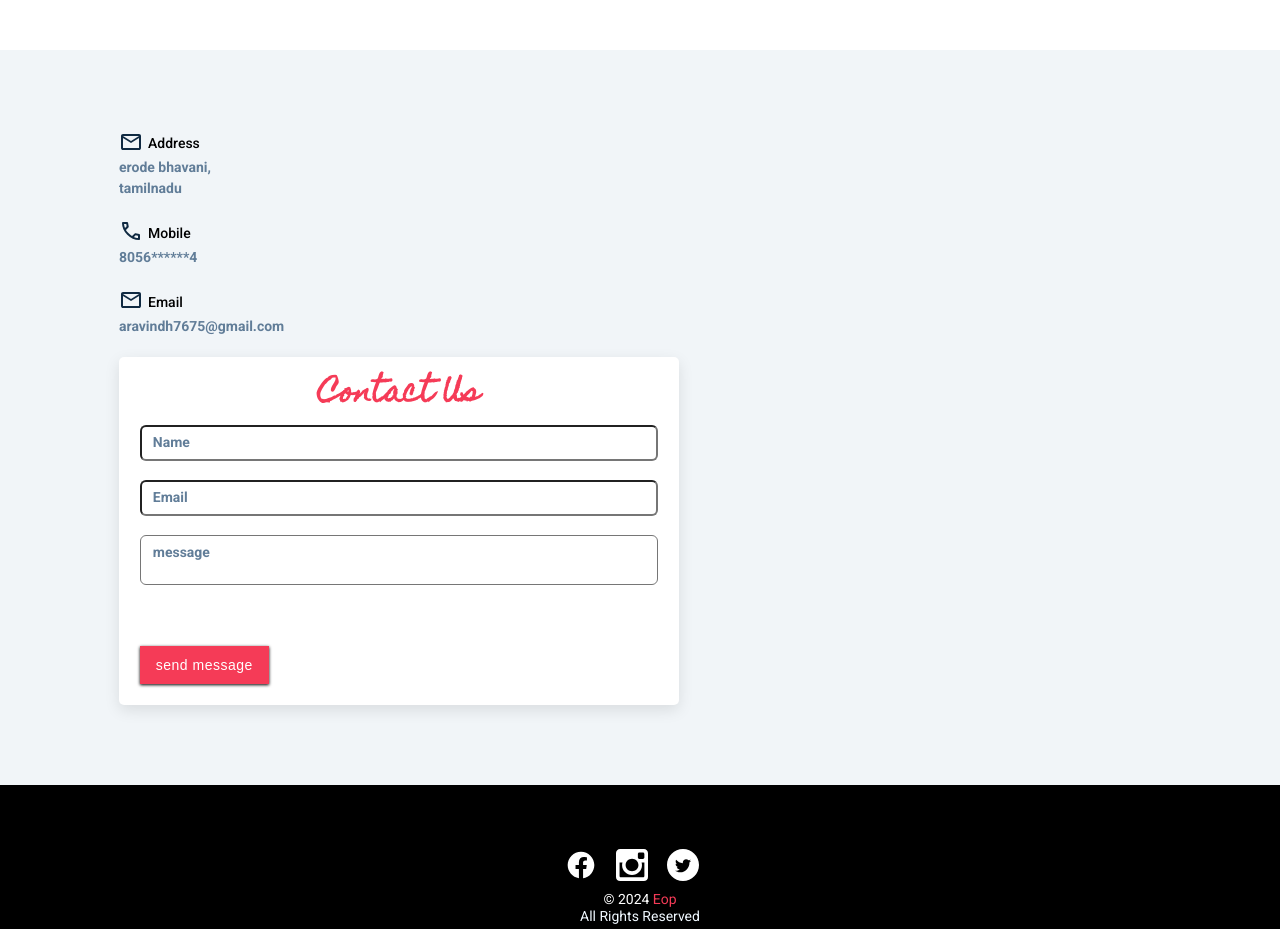
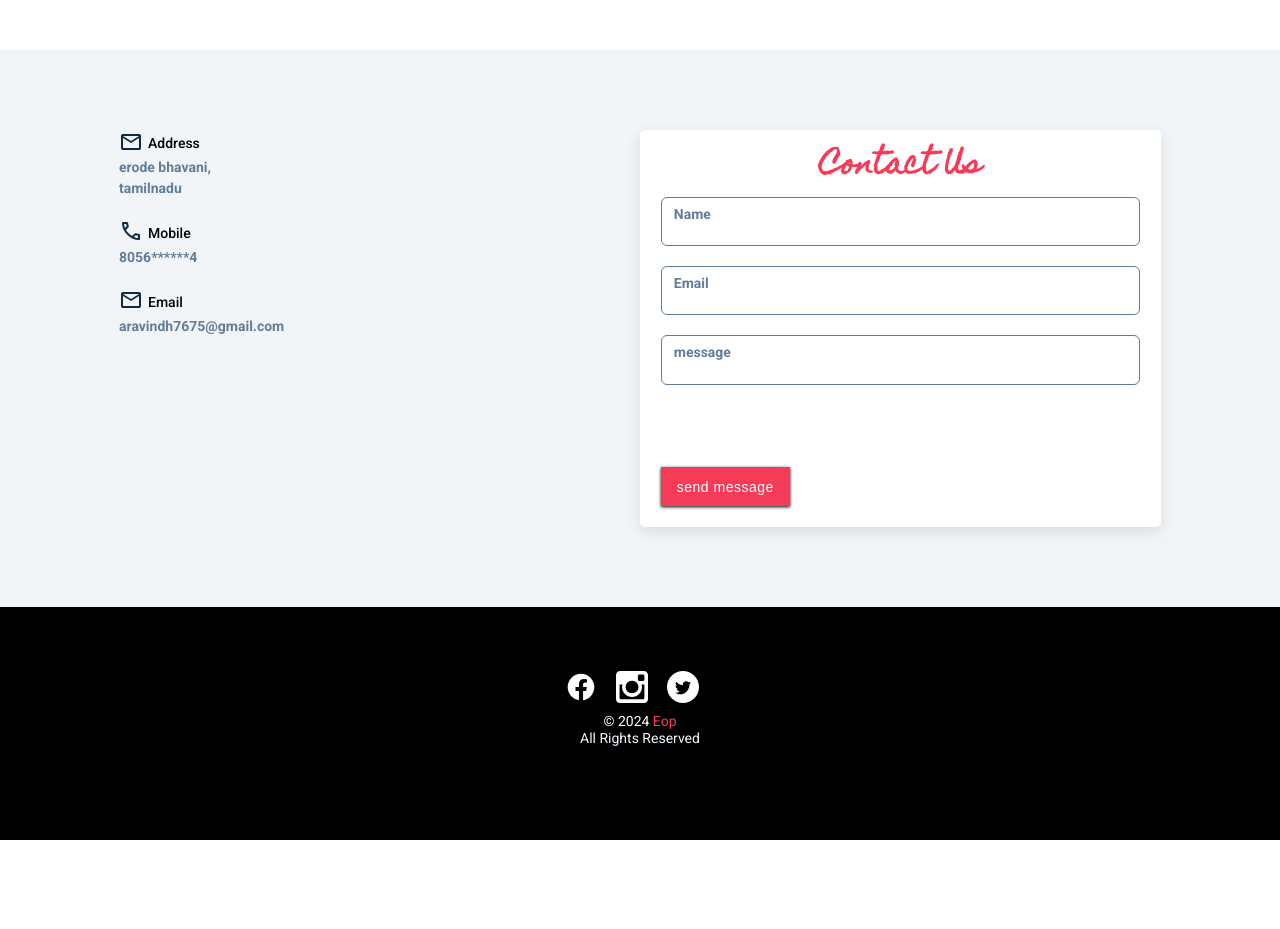
Before and after one commit to Aravindh-2002-17/1, a plain HTML site: page index.html in a window 1280 px wide. Shown: the part 2800-3729 px from the top of the page. After the commit the page ends 3640 px from the top, so only its background shows below. Drawn offline with Linux system fonts and the light colour scheme; a web font is replaced by a local one.

Commit message:
Add files via upload

```diff
--- a/CSS/style.css
+++ b/CSS/style.css
@@ -516,101 +516,101 @@ text-shadow: 2px 5px 5px var(--var(--clr-primary));
 
 }
 /* contact us */
-
-.contact{
+.contact {
     background-color: var(--clr-grey-3);
 }
+
 .contact-form,
-.contact-info{
+.contact-info {
     margin: 1rem 0;
 }
-.contact-title{
+
+.contact-title {
     display: flex;
     align-items: center;
     gap: 5px;
     font-weight: 500;
     margin-bottom: -0.05rem;
 }
-.contact-text{
+
+.contact-text {
     color: var(--clr-grey-2);
+}
 
-}
-.contact-title svg{
+.contact-title svg {
     fill: var(--clr-grey-1);
 }
-.contact-item{
+
+.contact-item {
     margin-bottom: 1.25rem;
 }
-.contact-form{
+
+.contact-form {
     background-color: var(--clr-white);
     padding: 1.3rem;
     max-width: 35rem;
-    box-shadow: 0 5px 15px rgb(0, 0, 0,0.1);
+    box-shadow: 0 5px 15px rgba(0, 0, 0, 0.1);
     border-radius: 5px;
 }
-.contact-form h3{
+
+.contact-form h3 {
     font-family: var(--ff-design);
     color: var(--clr-primary);
     font-size: 1.75rem;
     text-align: center;
 }
-.form-group{
-    height: 35px;
+
+.form-group {
     margin-bottom: 20px;
     position: relative;
 }
-.form-control{
+
+.form-control {
     width: 100%;
-    height: 100%;
     background: none;
-    border: 1px solid va   r(--clr-grey-2);
+    border: 1px solid var(--clr-grey-2);
     outline: none;
     padding: 16px;
     border-radius: 6px;
     resize: none;
-    font-family: var(--ff-seconadary);
-    position: absolute;
-    top: 0;
-    left: 0;
+    font-family: var(--ff-secondary);
 }
-textarea.form-control{
+
+textarea.form-control {
     height: 50px;
 }
-.form-label{
+
+.form-label {
     position: absolute;
     left: 7px;
     top: 7px;
     color: var(--clr-grey-2);
     background-color: var(--clr-white);
-    padding:0 6px ;
+    padding: 0 6px;
     font-size: 14px;
     transition: var(--transition);
 }
 
-.form-control:focus + .form-label{
-    top:-10px;
+.form-control:focus + .form-label,
+.form-control:not(:focus):valid + .form-label {
+    top: -10px;
     color: var(--clr-primary);
     z-index: 5;
 }
-.form-control:not(:focus):valid + label{
-    top: -10px;
-    z-index: 5;
 
-}
-.submit-btn{
+.submit-btn {
     padding: 0.7rem 1rem;
     margin-top: 3.5rem;
 }
 
-@media screen and(min-width: 992px) {
-    .contact-form,
-    .contact-info
-    {
+@media screen and (min-width: 992px) {
+    .contact-info,
+    .contact-form {
         float: left;
         width: 50%;
     }
+}
 
-}
 
 /* ----------------footer-------------------- */
 .footer{
```
